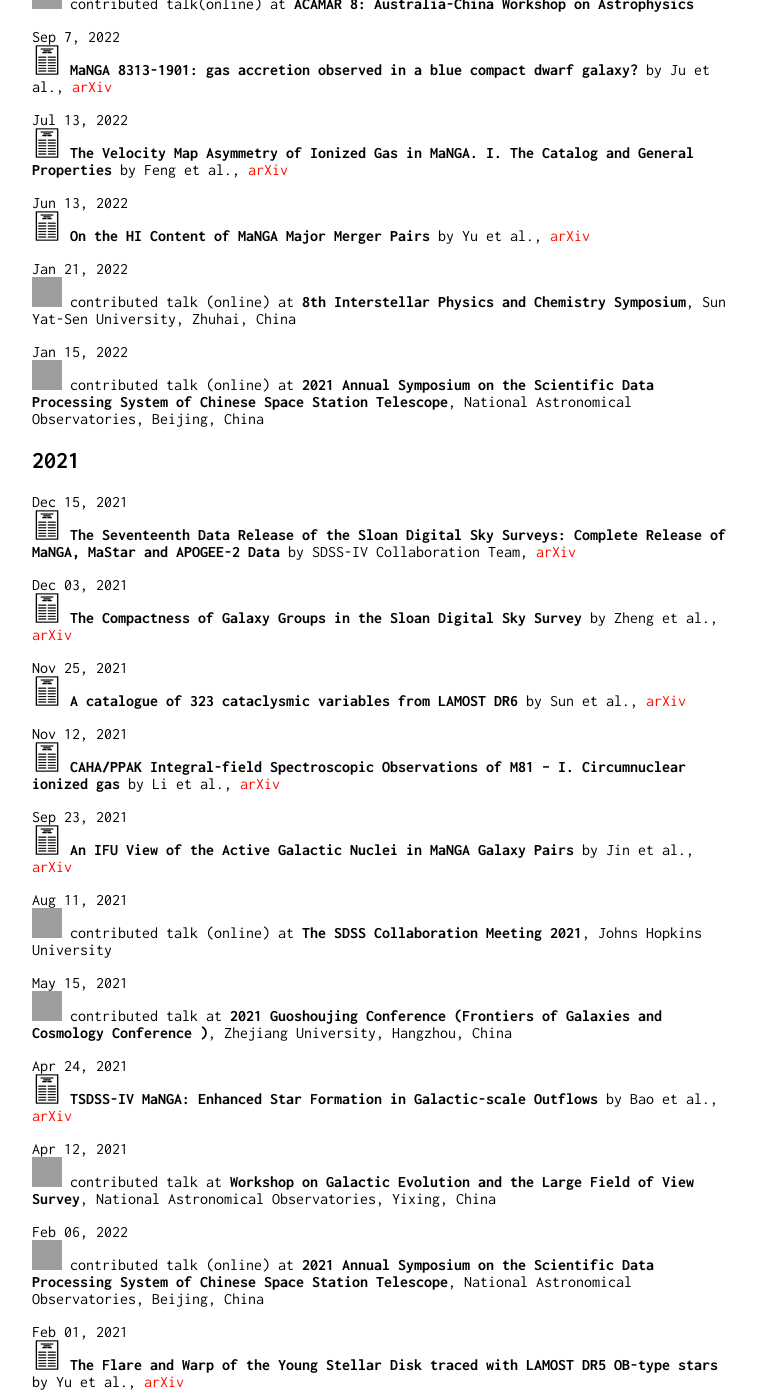
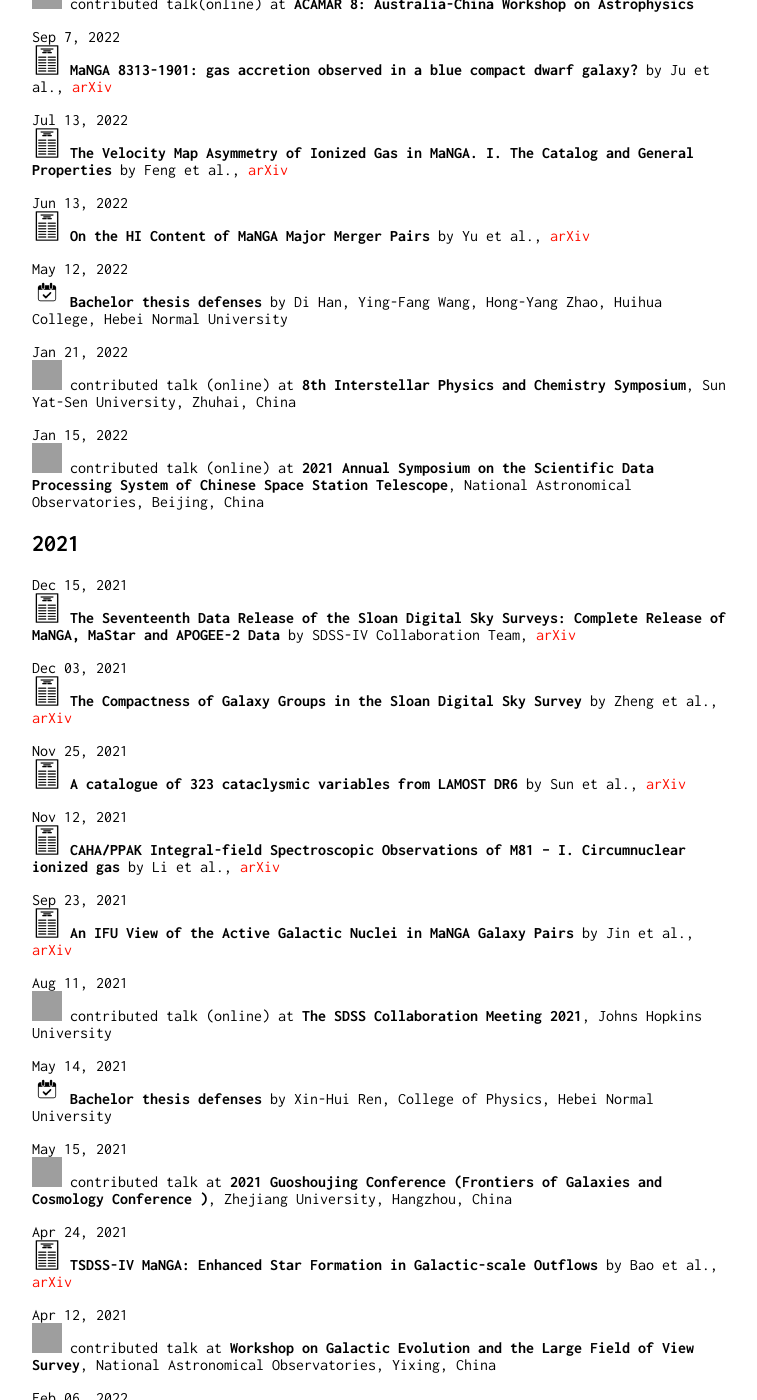
Before and after one commit to fengshuai0210/fengshuai0210.github.io, a Jekyll site: the page built from events.md, in a window 1280 px wide and 1400 px high, scrolled down 373 px. Shown: the whole window, without its empty margins (258-1015 px from the left). Built offline with Jekyll 4.4.1, drawn with Linux system fonts in a browser that asks for light colours; our own code applies the rules of GitHub Pages for plain Markdown files; grey boxes are pictures that could not be loaded.

Commit message:
Update events.md

```diff
--- a/events.md
+++ b/events.md
@@ -21,6 +21,9 @@
 
 Jun 13, 2022\
 <img src="/image/paper-icon.png" style="width:30px;height:30px;"> **On the HI Content of MaNGA Major Merger Pairs** by Yu et al., [arXiv](https://arxiv.org/abs/2206.06330)
+
+May 12, 2022\
+<img src="/image/event-icon.png" style="width:30px;height:30px;"> **Bachelor thesis defenses** by Di Han, Ying-Fang Wang, Hong-Yang Zhao, Huihua College, Hebei Normal University
 
 Jan 21, 2022\
 <img src="/image/talk-icon.png" style="width:30px;height:30px;"> contributed talk (online) at **8th Interstellar Physics and Chemistry Symposium**, Sun Yat-Sen University, Zhuhai, China
@@ -48,6 +51,9 @@
 Aug 11, 2021\
 <img src="/image/talk-icon.png" style="width:30px;height:30px;"> contributed talk (online) at **The SDSS Collaboration Meeting 2021**, Johns Hopkins University
 
+May 14, 2021\
+<img src="/image/event-icon.png" style="width:30px;height:30px;"> **Bachelor thesis defenses** by Xin-Hui Ren, College of Physics, Hebei Normal University
+
 May 15, 2021\
 <img src="/image/talk-icon.png" style="width:30px;height:30px;"> contributed talk at **2021 Guoshoujing Conference (Frontiers of Galaxies and Cosmology Conference )**, Zhejiang University, Hangzhou, China
 
```
